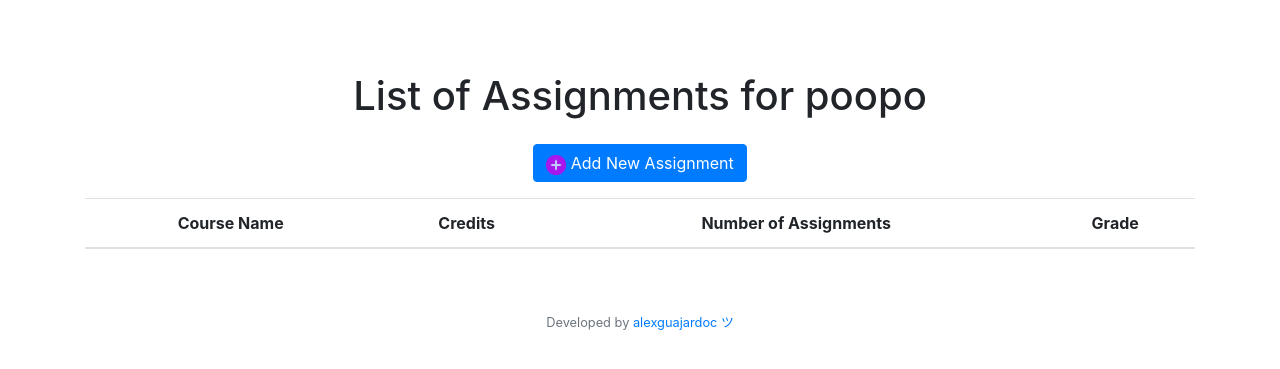
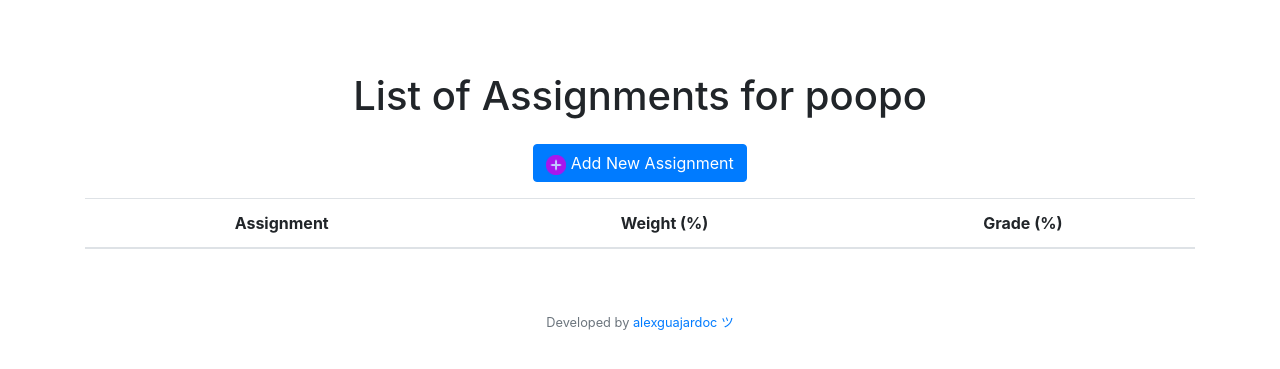
Before and after one commit to aguajardoc/peak, a Flask app: a page that uses templates/assignments.html in a window 1280 px wide. Shown: the part 66-435 px from the top of the page. Run offline with Flask 3, Linux system fonts and the light colour scheme; a user stored in the database is signed in; data comes from the database, SQL or seed files in the repository; both versions use the stored data as it was after the commit; lists and menus that the app fills with data are empty; some libraries are stand-ins or nearby versions.

Commit message:
Assignment of... assignments works correctly. Course grade calculation

```diff
--- a/app.py
+++ b/app.py
@@ -186,28 +186,46 @@ def newperiod():
 def assignments():
 
     course_name = request.args.get('course')
+    cId = crsr.execute("SELECT course_id FROM courses WHERE course_name = ? AND user_id = ?", (course_name,session["user_id"])).fetchall()
 
-    return render_template("assignments.html", course_name=course_name)
+    assignments = crsr.execute("SELECT assignment_name, weight, grade FROM assignments WHERE course_id = ? AND user_id = ?", (cId[0][0],session["user_id"])).fetchall()
+
+    return render_template("assignments.html", course_name=course_name, assignments=assignments)
 
 @app.route('/newassignment', methods=["GET", "POST"])
 def newassignment():
 
     if request.method == "POST":
-        assignment_name = request.form.get("assignment_name")
-        assignment_grade = request.form.get("assignment_grade")
-        assignment_weight = request.form.get("assignment_weight")
-        assignment_date = request.form.get("assignment_date")
-
-        course_name = request.form.get("course_name")
+        assignment_name = request.form.get("assignmentname")
+        assignment_grade = request.form.get("grade")
+        assignment_weight = request.form.get("weight")
+        course_name = request.form.get("coursename")
 
         cId = crsr.execute("SELECT course_id FROM courses WHERE course_name = ? AND user_id = ?", (course_name,session["user_id"])).fetchall()
 
-        pId = crsr.execute("SELECT period_id FROM courses WHERE course_id = ? AND user_id = ?", (cId,session["user_id"])).fetchall()
+        totalweight = crsr.execute("SELECT SUM(weight) FROM assignments WHERE course_id = ? AND user_id = ?", (cId[0][0],session["user_id"])).fetchall()
+        if not totalweight or totalweight[0][0] is None:
+            totalweightnew = 0
+        else:
+            totalweightnew = totalweight[0][0]
 
-        crsr.execute("INSERT INTO assignments (assignment_name, grade, weight, date, user_id, period_id, course_id) VALUES(?, ?, ?, ?, ?, ?, ?)", (assignment_name, assignment_grade, assignment_weight, assignment_date, session["user_id"], pId, cId)).fetchall()
+        if float(assignment_weight) + float(totalweightnew) > 100:
+            return apology("total weight of assignments exceeds 100%, try again", 400)
+
+        pId = crsr.execute("SELECT period_id FROM courses WHERE course_id = ? AND user_id = ?", (cId[0][0],session["user_id"])).fetchall()
+
+        crsr.execute("INSERT INTO assignments (assignment_name, grade, weight, user_id, period_id, course_id) VALUES(?, ?, ?, ?, ?, ?)", (assignment_name, assignment_grade, assignment_weight, session["user_id"], pId[0][0], cId[0][0])).fetchall()
         db_connection.commit()
 
-        return redirect("/assignments", assignment_name=assignment_name, assignment_grade=assignment_grade, assignment_weight=assignment_weight, assignment_date=assignment_date)
+        crsr.execute("UPDATE courses SET assignmentcount = assignmentcount + 1 WHERE course_id = ?", (cId[0][0],)).fetchall()
+        db_connection.commit()
+
+        crsr.execute("UPDATE courses SET grade = (SELECT SUM(grade * weight) / SUM(weight) FROM assignments WHERE course_id = ? AND user_id = ?) WHERE course_id = ?", (cId[0][0],session["user_id"],cId[0][0])).fetchall()
+        db_connection.commit()
+
+        assignments = crsr.execute("SELECT assignment_name, weight, grade FROM assignments WHERE course_id = ? AND user_id = ?", (cId[0][0],session["user_id"])).fetchall()
+
+        return render_template("assignments.html", assignments=assignments, course_name=course_name)
     else:
 
         course_name = request.args.get('course_name')
--- a/templates/assignments.html
+++ b/templates/assignments.html
@@ -18,19 +18,17 @@ Assignments
     <table class="table">
         <thead>
             <tr>
-                <th scope="col">Course Name</th>
-                <th scope="col">Credits</th>
-                <th scope="col">Number of Assignments</th>
-                <th scope="col">Grade</th>
+                <th scope="col">Assignment</th>
+                <th scope="col">Weight (%)</th>
+                <th scope="col">Grade (%)</th>
             </tr>
         </thead>
         <tbody>
-            {% for course in courses %}
+            {% for assignment in assignments %}
             <tr>
-                <td> <a href="/assignments?course={{ course[0] }}">{{ course[0] }}</a></td>
-                <td>{{ course[1] }}</td>
-                <td>{{ course[2] }}</td>
-                <td>{{ course[3] }}</td>
+                <td> <a href="/assignments?course={{ course_name }}">{{ assignment[0] }}</a></td>
+                <td>{{ assignment[1] }}</td>
+                <td>{{ assignment[2] }}</td>
             </tr>
             {% endfor %}
         </tbody>
--- a/templates/current.html
+++ b/templates/current.html
@@ -30,9 +30,11 @@ Current Courses
                     <td> <a href="/assignments?course={{ course[0] }}">{{ course[0] }}</a></td>
                     <td>{{ course[1] }}</td>
                     <td>{{ course[2] }}</td>
-                    <td>{{ course[3] }}</td>
+                    <td>{{ course[3] | round(2) }}</td>
                 </tr>
                 {% endfor %}
+
+                <!-- Add two rows at the bottom with the weighted and unweighted grades, discard periods and dates-->
             </tbody>
         </table>
     </div>
```
Also changed, not shown: peak.db, 2 other files.
